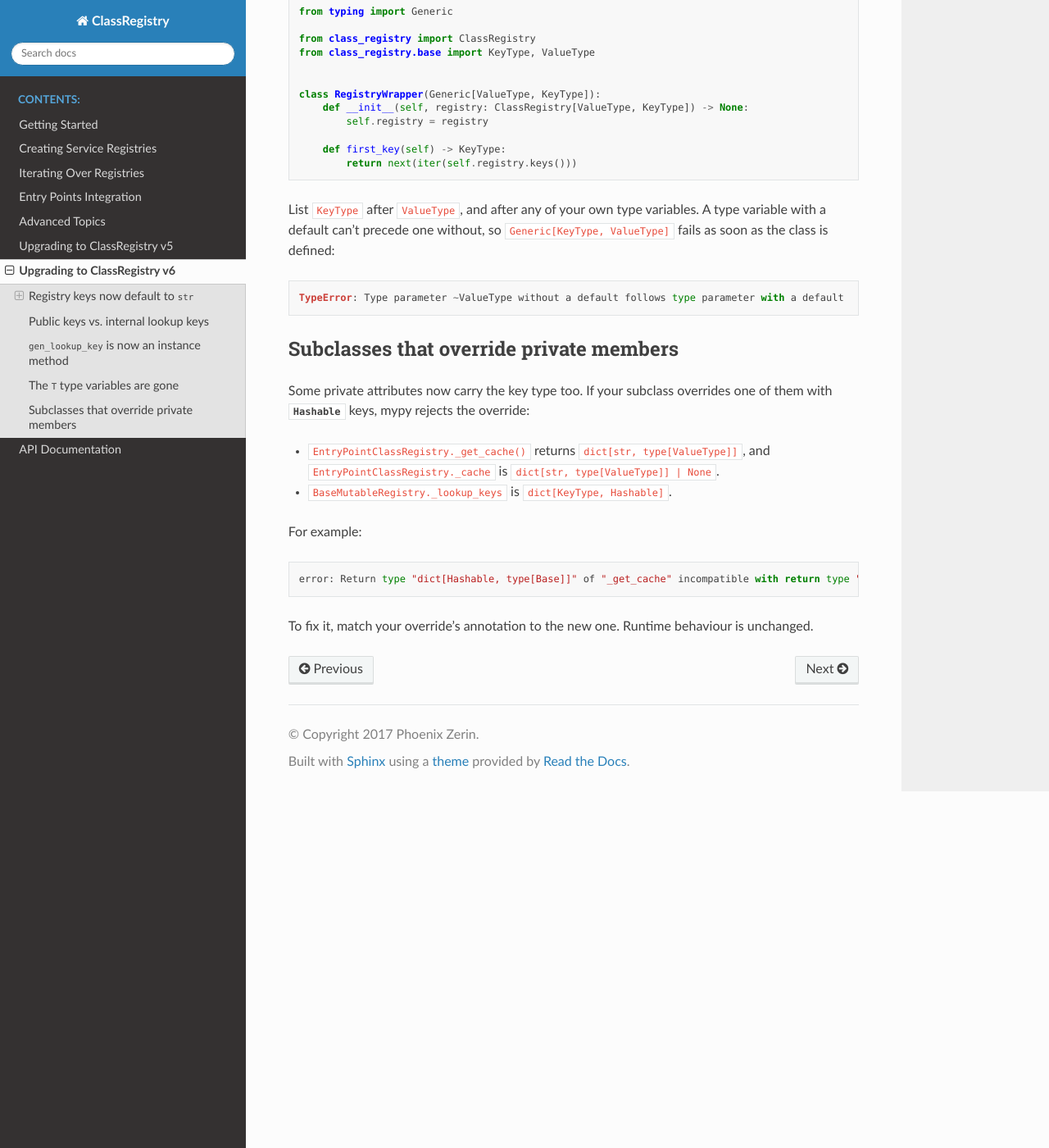
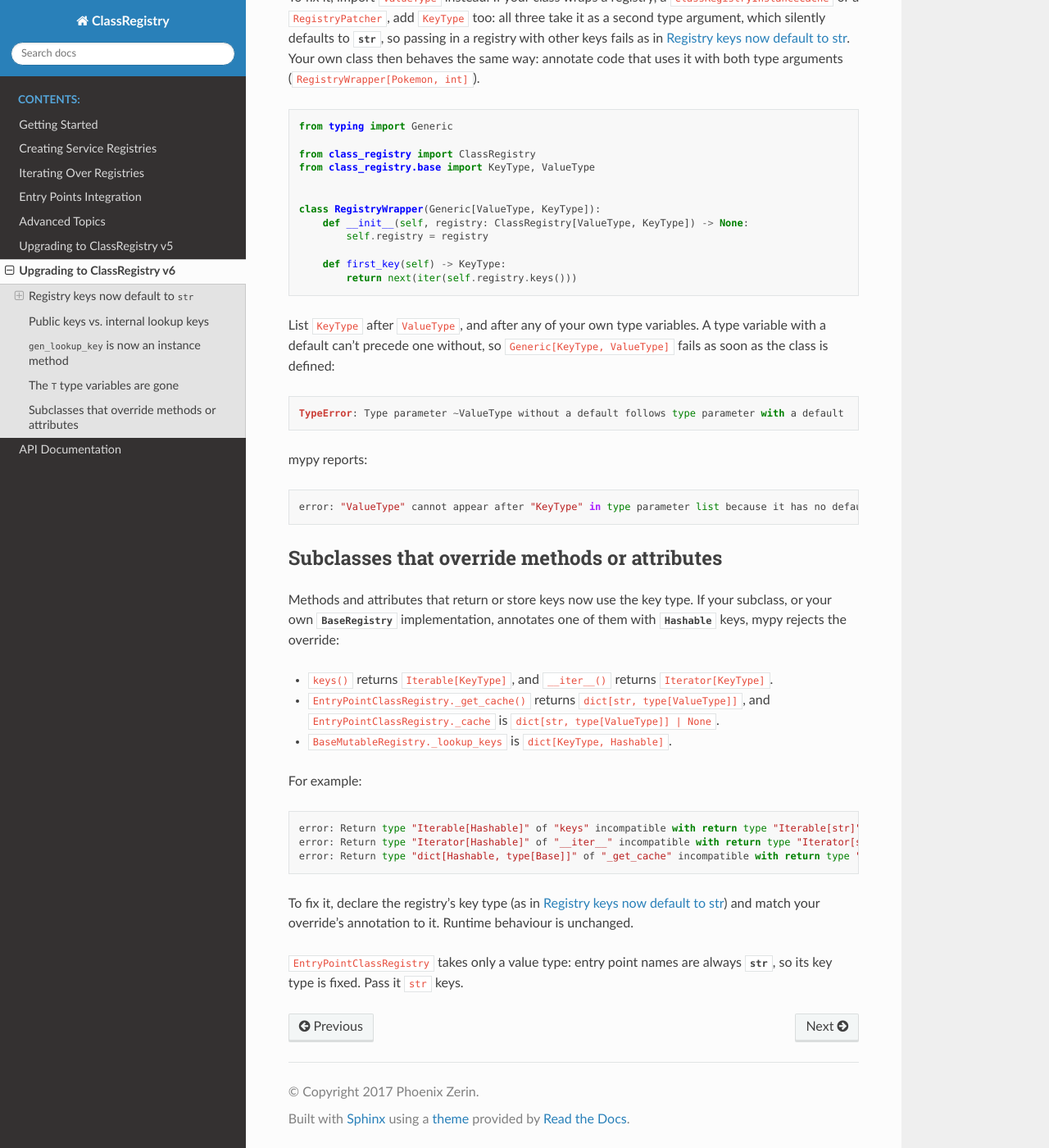
Before and after one commit to todofixthis/class-registry, a Sphinx documentation site: the page built from docs/upgrading_to_v6.rst, in a window 1280 px wide and 1400 px high, scrolled down 4621 px. Shown: the whole window at 82% size. Built offline with Sphinx 7.4.7 and the Read the Docs theme 3.1.0, drawn with Linux system fonts in a browser that asks for light colours; some of the changed text lies outside the part shown.

Commit message:
Cover override, patcher and T gaps in v6 guide 🪵
- List all five modules that dropped their T type variable, not three
- Add the patcher's mypy error and mypy's TypeVar-ordering error beside the runtime one
- Widen the private-member section to public keys() and __iter__ overrides, and note EntryPointClassRegistry's fixed str key type
- Make the delegating static-override sample type-check, and state the cache iteration fix precisely

Co-Authored-By: Claude Opus 5.5 (1M context) <noreply@anthropic.com>

```diff
--- a/docs/upgrading_to_v6.rst
+++ b/docs/upgrading_to_v6.rst
@@ -8,6 +8,11 @@ It also makes two small changes that can fail at runtime:
 - :py:meth:`~class_registry.base.BaseRegistry.gen_lookup_key` is now an instance
   method (see `gen_lookup_key is now an instance method`_).
 - The ``T`` type variables are gone (see `The T type variables are gone`_).
+
+One runtime change is a fix rather than a break: iterating over a
+``ClassRegistryInstanceCache`` whose registry overrides ``gen_lookup_key`` now
+yields every instance, where v5 silently skipped those whose lookup key differed
+from their key.
 
 Registry keys now default to :py:class:`str`
 ----------------------------------------------
@@ -34,9 +39,10 @@ mypy reports one of::
 The names in quotes come from your code.
 
 If you pass the registry to a ``ClassRegistryInstanceCache`` or ``RegistryPatcher``
-annotated with only a value type, mypy reports::
+annotated with only a value type, mypy reports one of::
 
    error: Argument 1 to "ClassRegistryInstanceCache" has incompatible type "ClassRegistry[Pokemon, int]"; expected "ClassRegistry[Pokemon, str]"  [arg-type]
+   error: Argument 1 to "RegistryPatcher" has incompatible type "ClassRegistry[Pokemon, int]"; expected "BaseMutableRegistry[Pokemon, str]"  [arg-type]
 
 Both now take the key type as a second argument too, defaulting to :py:class:`str`;
 see `The T type variables are gone`_.
@@ -168,9 +174,12 @@ your class — unless it delegates to the base implementation, which a
 
 .. code-block:: python
 
+   from collections.abc import Hashable
+
+
    class FoldingRegistry(ClassRegistry[Pokemon]):
        @staticmethod
-       def gen_lookup_key(key: Hashable) -> Hashable:
+       def gen_lookup_key(key: str) -> Hashable:
            # Fails in v6 with the TypeError above.
            return ClassRegistry.gen_lookup_key(key.casefold())
 
@@ -195,8 +204,8 @@ those calls onto an instance first.
 
 The ``T`` type variables are gone
 ---------------------------------
-``class_registry.base``, ``class_registry.cache`` and ``class_registry.patcher``
-each defined a private ``T`` type variable. ClassRegistry v6 replaces them with
+Each of ``class_registry.base``, ``.cache``, ``.entry_points``, ``.patcher`` and
+``.registry`` defined a private ``T`` type variable. ClassRegistry v6 replaces them with
 two type variables shared across the package, both exported from
 ``class_registry.base``:
 
@@ -207,8 +216,7 @@ Importing ``T`` now fails at runtime::
 
    ImportError: cannot import name 'T' from 'class_registry.base'
 
-The module in the message may be ``class_registry.cache`` or
-``class_registry.patcher`` instead. mypy reports::
+The module in the message may be any of the five above. mypy reports::
 
    error: Module "class_registry.base" has no attribute "T"  [attr-defined]
 
@@ -241,18 +249,32 @@ A type variable with a default can't precede one without, so
 
    TypeError: Type parameter ~ValueType without a default follows type parameter with a default
 
-Subclasses that override private members
-----------------------------------------
-Some private attributes now carry the key type too. If your subclass overrides
-one of them with :py:class:`~typing.Hashable` keys, mypy rejects the override:
+mypy reports::
 
+   error: "ValueType" cannot appear after "KeyType" in type parameter list because it has no default type  [misc]
+
+Subclasses that override methods or attributes
+----------------------------------------------
+Methods and attributes that return or store keys now use the key type. If your
+subclass, or your own :py:class:`~class_registry.base.BaseRegistry`
+implementation, annotates one of them with :py:class:`~typing.Hashable` keys, mypy
+rejects the override:
+
+- ``keys()`` returns ``Iterable[KeyType]``, and ``__iter__()`` returns
+  ``Iterator[KeyType]``.
 - ``EntryPointClassRegistry._get_cache()`` returns ``dict[str, type[ValueType]]``,
   and ``EntryPointClassRegistry._cache`` is ``dict[str, type[ValueType]] | None``.
 - ``BaseMutableRegistry._lookup_keys`` is ``dict[KeyType, Hashable]``.
 
 For example::
 
+   error: Return type "Iterable[Hashable]" of "keys" incompatible with return type "Iterable[str]" in supertype "class_registry.base.BaseRegistry"  [override]
+   error: Return type "Iterator[Hashable]" of "__iter__" incompatible with return type "Iterator[str]" in supertype "class_registry.base.BaseRegistry"  [override]
    error: Return type "dict[Hashable, type[Base]]" of "_get_cache" incompatible with return type "dict[str, type[Base]]" in supertype "class_registry.entry_points.EntryPointClassRegistry"  [override]
 
-To fix it, match your override's annotation to the new one. Runtime behaviour is
-unchanged.
+To fix it, declare the registry's key type (as in
+`Registry keys now default to str`_) and match your override's annotation to it.
+Runtime behaviour is unchanged.
+
+``EntryPointClassRegistry`` takes only a value type: entry point names are always
+:py:class:`str`, so its key type is fixed. Pass it ``str`` keys.
```
